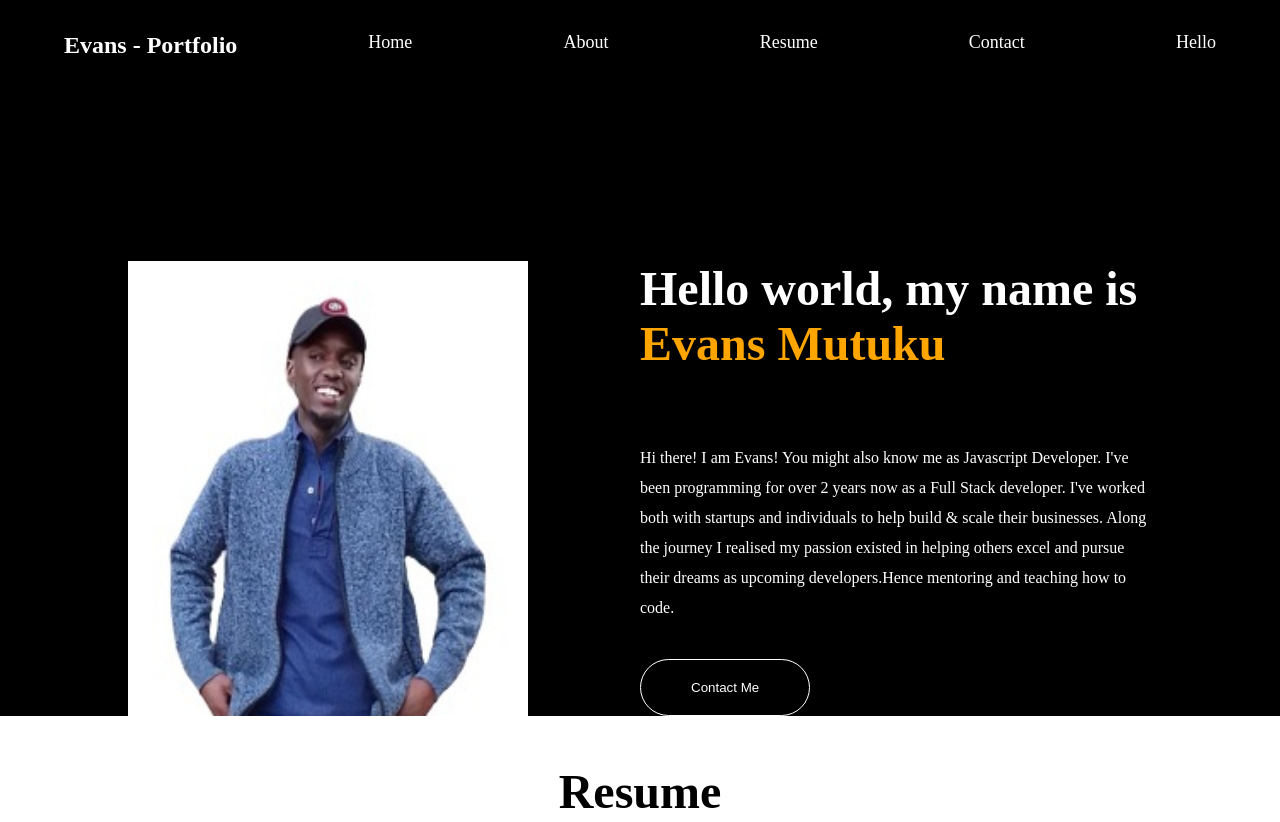
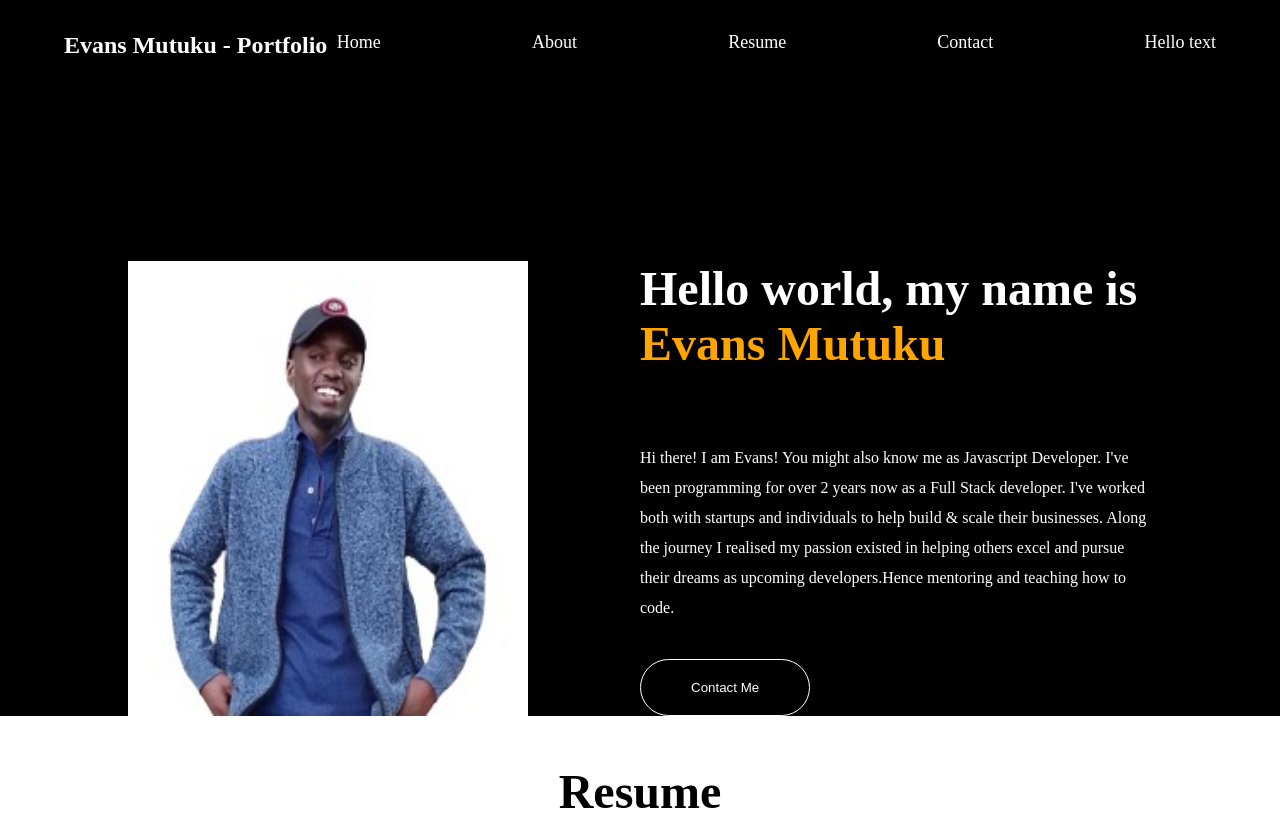
Before and after one commit to Evans-mutuku/plp-cohort-2, a plain HTML site: page index.html in a window 1280 px wide. Shown: the top 822 px of the page. Drawn offline with Linux system fonts and the light colour scheme.

Commit message:
second commit

```diff
--- a/index.html
+++ b/index.html
@@ -7,14 +7,14 @@
   <body>
     <nav>
         <div>
-            <h1>Evans - Portfolio</h1>
+            <h1>Evans Mutuku - Portfolio</h1>
         </div>
       <div class="nav-links">
         <a href="">Home</a>
         <a href="">About</a>
         <a href="">Resume</a>
         <a href="">Contact</a>
-        <a href="">Hello</a>
+        <a href="">Hello text</a>
       </div>
     </nav>
 
```
